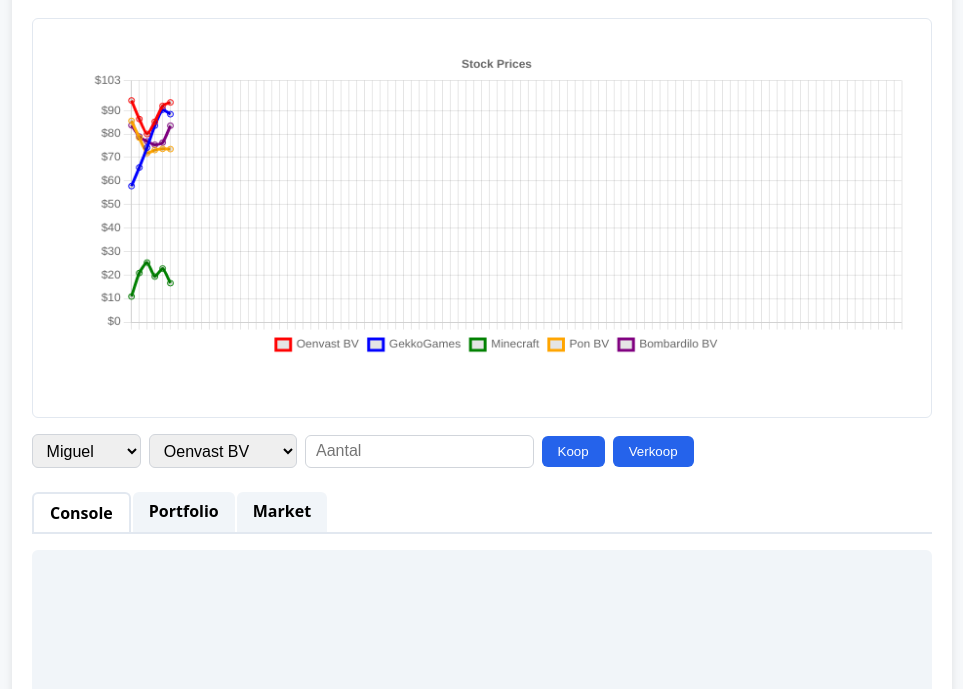
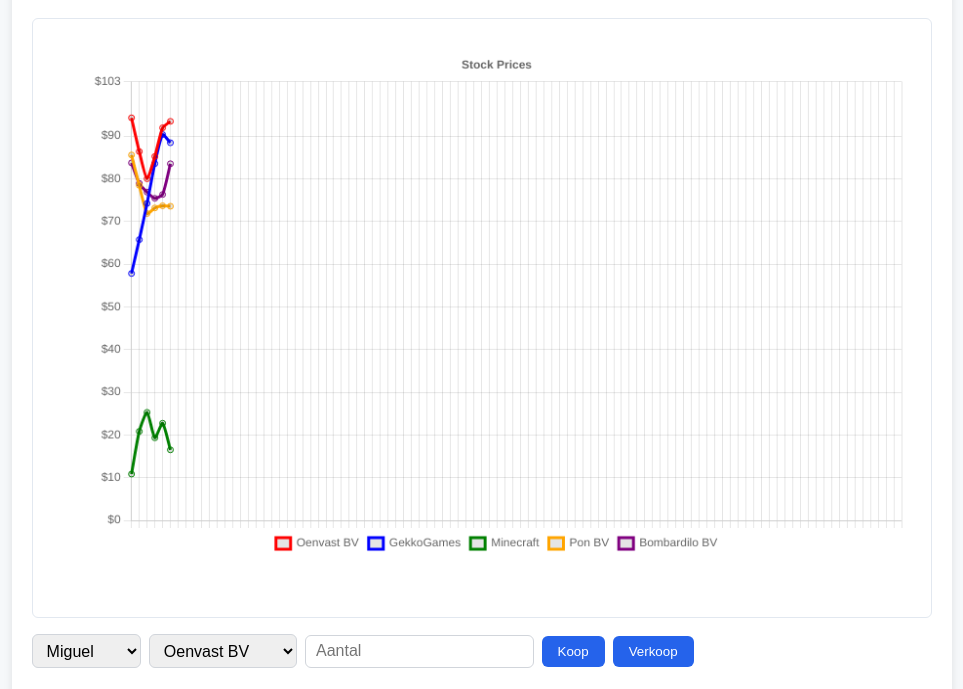
Before and after one commit to migekkoHecker/games, a plain HTML site: page stock_market/index.html in a window 1280 px wide. Shown: the part 86-775 px from the top of the page, without its empty margins (158-1121 px from the left). Drawn offline with nearby package versions, Linux system fonts and the light colour scheme.

Commit message:
Update style.css

```diff
--- a/stock_market/style.css
+++ b/stock_market/style.css
@@ -93,9 +93,9 @@ button:hover {
 /* === Chart Styling === */
 #chart {
   width: 100%;
-  height: 400px;
-  max-height: 400px;
-  min-height: 400px;
+  height: 600px;
+  max-height: 600px;
+  min-height: 600px;
   margin-top: 1rem;
   border: 1px solid #e2e8f0;
   border-radius: 6px;
```
